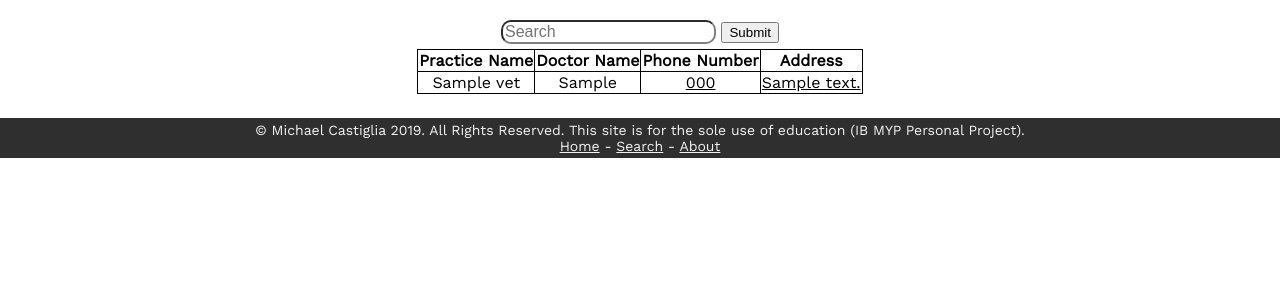
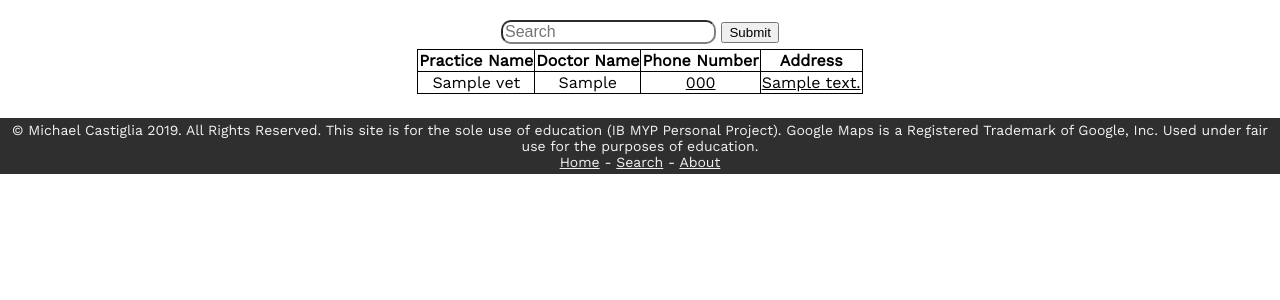
Before and after one commit to MichaelRP1/PersonalProject, a PHP site: page /search.php in a window 1280 px wide. Shown: the part 97-397 px from the top of the page. Run offline with PHP 8.4, Linux system fonts and the light colour scheme; tables that the repository leaves empty hold one stand-in row (values such as "Sample post").

Commit message:
Add Legal Stuff (Google Maps) because of link
Added "Google Maps is a Registered Trademark of Google, Inc. Used under fair use for the purposes of education." to footer of search page

```diff
--- a/search.php
+++ b/search.php
@@ -71,7 +71,7 @@ else { // If nothing in search box
         </article>
         <footer>
             <p class="footerp">
-                © Michael Castiglia 2019. All Rights Reserved. This site is for the sole use of education (IB MYP Personal Project). <!--Copyright Information-->
+                © Michael Castiglia 2019. All Rights Reserved. This site is for the sole use of education (IB MYP Personal Project). Google Maps is a Registered Trademark of Google, Inc. Used under fair use for the purposes of education. <!--Copyright Information-->
             </br>
                 <a href="index.php">Home</a> - <a href="#">Search</a> - <a href="about.php">About</a> <!--Links for Footer (In Case Something Breaks in Header)-->
                                             <!--Makes Navigation Faster to Same Page-->
```
